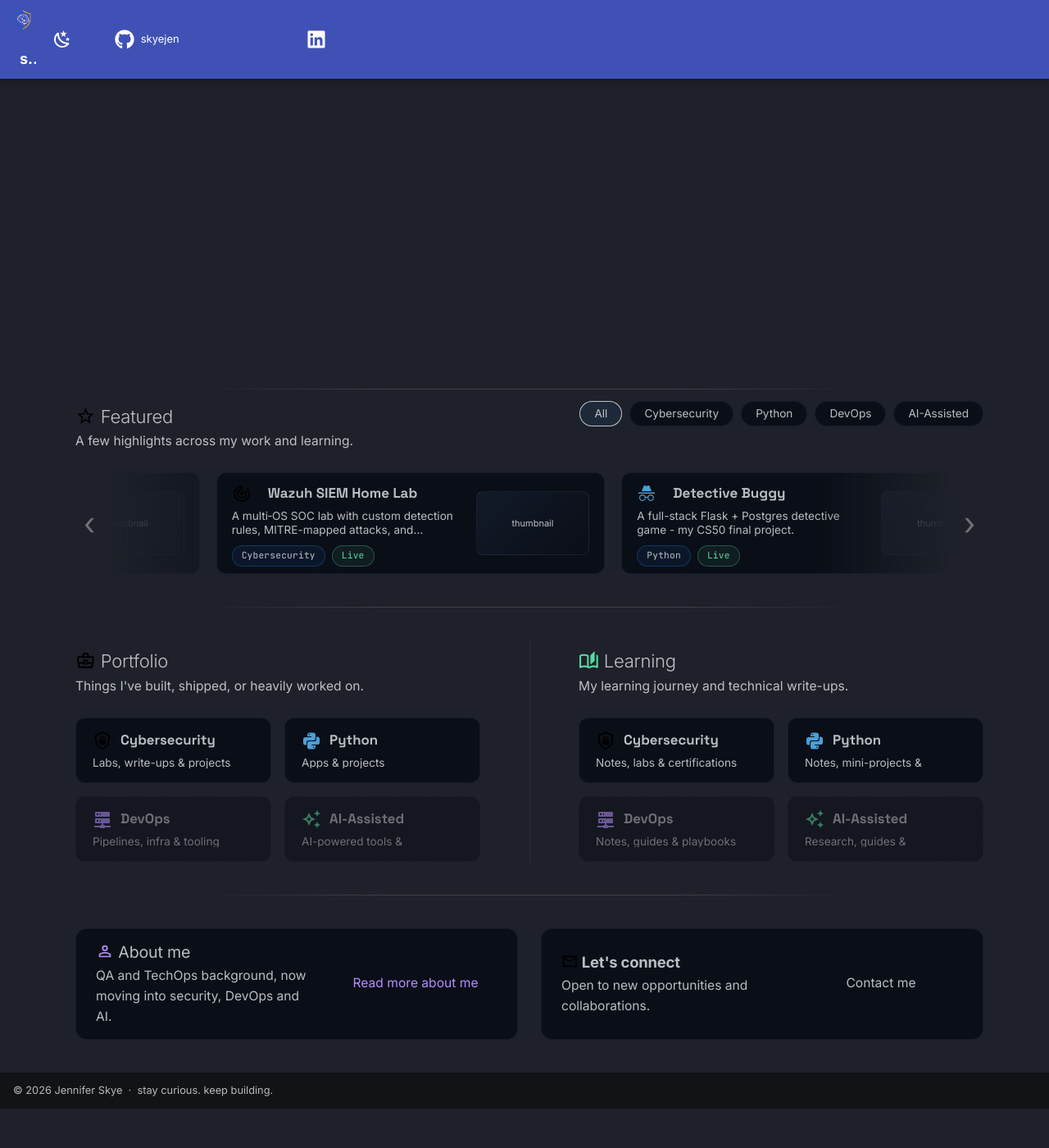
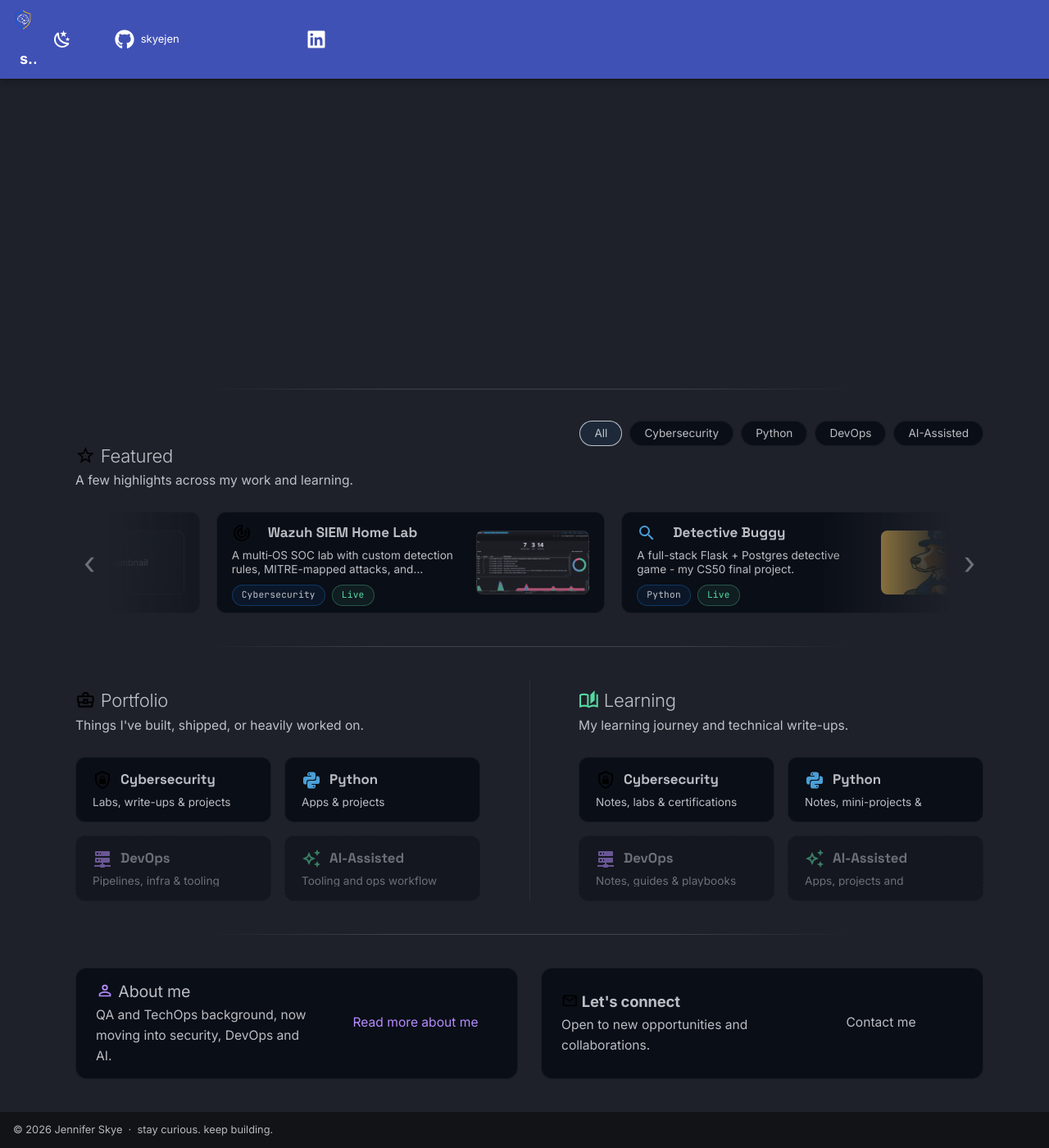
Before and after one commit to skyejen/skyejen.github.io, an MkDocs documentation site: the page built from docs/index.md, in a window 1280 px wide and 1400 px high, scrolled down 453 px. Shown: the whole window at 82% size. Built offline with MkDocs 1.6.1 and Material for MkDocs 9.7.7, drawn with Linux system fonts in a browser that asks for light colours; before the commit the page ends 1805 px from its top, so only the background shows below that.

Commit message:
feat: add glow for sections, minor edits across the landing and supporting pages

```diff
--- a/docs/index.md
+++ b/docs/index.md
@@ -55,17 +55,17 @@
 <a class="sj-feat-card" data-disc="cybersecurity" href="https://skyejen.github.io/cybersecurity/portfolio/home-labs/wazuh/" markdown="span">
 <span class="sj-card-icon">:material-radar:</span>
 <span class="sj-card-title">Wazuh SIEM Home Lab</span>
-<span class="sj-card-desc">A multi&#8209;OS SOC lab with custom detection rules, MITRE-mapped attacks, and dashboarding.</span>
+<span class="sj-card-desc">A multi&#8209;OS SOC lab with custom detection rules, MITRE-mapped attacks, and dashboards.</span>
 <span class="sj-tags"><span class="sj-tag">Cybersecurity</span><span class="sj-tag sj-tag--live">Live</span></span>
-<span class="sj-feat-thumb"></span>
+<span class="sj-feat-thumb" style="background-image:url(images/featured/wazuh.png)"></span>
 </a>
 
 <a class="sj-feat-card" data-disc="python" href="detective-buggy/" markdown="span">
-<span class="sj-card-icon">:material-incognito:</span>
+<span class="sj-card-icon">:material-magnify:</span>
 <span class="sj-card-title">Detective Buggy</span>
 <span class="sj-card-desc">A full-stack Flask + Postgres detective game - my CS50 final project.</span>
 <span class="sj-tags"><span class="sj-tag">Python</span><span class="sj-tag sj-tag--live">Live</span></span>
-<span class="sj-feat-thumb"></span>
+<span class="sj-feat-thumb" style="background-image:url(images/featured/detective-buggy.png)"></span>
 </a>
 
 <a class="sj-feat-card" data-disc="ai" href="built-with-ai/" markdown="span">
@@ -73,7 +73,7 @@
 <span class="sj-card-title">Portfolio Site Built with AI</span>
 <span class="sj-card-desc">This very site. Theme, layout and components, designed and built end to end while pairing with AI.</span>
 <span class="sj-tags"><span class="sj-tag">AI-Assisted</span><span class="sj-tag sj-tag--live">Live</span></span>
-<span class="sj-feat-thumb"></span>
+<span class="sj-feat-thumb" style="background-image:url(images/featured/portfolio-site.png)"></span>
 </a>
 
 <div class="sj-feat-card sj-card--soon" data-disc="devops" markdown="span">
@@ -121,7 +121,7 @@
 <div class="sj-hubcard sj-card--soon" data-disc="ai" markdown="span">
 <span class="sj-card-icon">:material-creation-outline:</span>
 <span class="sj-card-title">AI-Assisted</span>
-<span class="sj-card-desc">AI-powered tools &amp; experiments</span>
+<span class="sj-card-desc">Tooling and ops workflow optimisation</span>
 </div>
 
 </div>
@@ -155,7 +155,7 @@
 <div class="sj-hubcard sj-card--soon" data-disc="ai" markdown="span">
 <span class="sj-card-icon">:material-creation-outline:</span>
 <span class="sj-card-title">AI-Assisted</span>
-<span class="sj-card-desc">Research, guides &amp; experiments</span>
+<span class="sj-card-desc">Apps, projects and experiments</span>
 </div>
 
 </div>
--- a/docs/javascripts/local.js
+++ b/docs/javascripts/local.js
@@ -194,3 +194,25 @@
   else document.addEventListener("DOMContentLoaded", init);
   if (window.document$ && window.document$.subscribe) window.document$.subscribe(init);
 })();
+
+/* highlight the target section with a gold pulse when its hero CTA / toc link is clicked */
+(function () {
+  function bind(){
+    document.querySelectorAll('a[href="#portfolio"], a[href="#learning"]').forEach(function(a){
+      if (a.__sjFlash) return;
+      a.__sjFlash = true;
+      a.addEventListener("click", function(){
+        var el = document.getElementById(a.getAttribute("href").slice(1));
+        var hub = el && el.closest ? el.closest(".sj-hub") : null;
+        if (!hub) return;
+        hub.classList.remove("sj-flash");
+        void hub.offsetWidth;            // force reflow so a repeat click restarts the animation
+        hub.classList.add("sj-flash");
+        setTimeout(function(){ hub.classList.remove("sj-flash"); }, 4200);
+      });
+    });
+  }
+  if (document.readyState !== "loading") bind();
+  else document.addEventListener("DOMContentLoaded", bind);
+  if (window.document$ && window.document$.subscribe) window.document$.subscribe(bind);
+})();
--- a/docs/stylesheets/local.css
+++ b/docs/stylesheets/local.css
@@ -11,19 +11,20 @@
 }
 
 @media screen and (min-width: 76.25em) {
-  .md-sidebar--primary { display: none !important; }
-  .md-sidebar--secondary { display: none !important; }
-  .md-grid { max-width: none; }
-  .md-content { max-width: none; }
-  .md-content__inner { max-width: none !important; margin: 0 !important; padding: 0.2rem 80px 2rem 92px !important; }
+  /* full-width, no sidebars: landing page only (any page containing the hero) */
+  body:has(.sj-hero) .md-sidebar--primary { display: none !important; }
+  body:has(.sj-hero) .md-sidebar--secondary { display: none !important; }
+  body:has(.sj-hero) .md-grid { max-width: none; }
+  body:has(.sj-hero) .md-content { max-width: none; }
+  body:has(.sj-hero) .md-content__inner { max-width: none !important; margin: 0 !important; padding: 0.2rem 80px 2rem 92px !important; }
   .sj-hero-main .sj-lead-p { white-space: nowrap; }
 }
-.md-content h2 { font-size: 1.1rem; margin-top: 2.4rem; }
+body:has(.sj-hero) .md-content h2 { font-size: 1.1rem; margin-top: 2.4rem; }
 .sj-sechead { display: flex; justify-content: space-between; align-items: center; gap: 1rem; margin: 0.9rem 0 0.12rem; }
 .sj-sechead h2 { margin: 0; padding-bottom: 0; }
 .md-content__inner > .sj-section-sub { margin-bottom: 1.25rem; }
 /* kill the gold underline rules under headers on the landing */
-.md-content h2::after, .md-content h3::after, .md-content h4::after { display: none !important; content: none !important; }
+body:has(.sj-hero) .md-content h2::after, body:has(.sj-hero) .md-content h3::after, body:has(.sj-hero) .md-content h4::after { display: none !important; content: none !important; }
 .sj-section-sub { color: var(--sj-text-dim); font-size: 0.78rem; margin: 0 0 1.25rem; }
 
 /* twemoji sizing/baseline fix */
@@ -114,6 +115,8 @@
 .sj-feat-card > .sj-card-desc { grid-area: desc; font-size: 0.68rem; color: var(--sj-text-dim); line-height: 1.3; margin-top: 0.1rem; display: -webkit-box; -webkit-line-clamp: 2; -webkit-box-orient: vertical; overflow: hidden; min-height: 2.6em; }
 .sj-feat-card > .sj-feat-thumb { grid-area: thumb; align-self: center; height: 3.9rem; aspect-ratio: 16 / 9; border-radius: 8px; border: 1px solid var(--sj-tile-border); background: linear-gradient(135deg,#121a29,#0a0e16); position: relative; }
 .sj-feat-thumb::after { content: "thumbnail"; position: absolute; inset: 0; display: flex; align-items: center; justify-content: center; color: var(--sj-text-dim); font-size: 0.55rem; }
+.sj-feat-thumb[style*="url"] { background-size: cover !important; background-position: center; }
+.sj-feat-thumb[style*="url"]::after { display: none; }
 
 /* two separate tags */
 .sj-tags { grid-area: tags; display: flex; gap: 0.4rem; align-self: end; margin-top: 0.35rem; }
@@ -122,13 +125,30 @@
 .sj-tag--soon { color: var(--sj-gold); background: rgba(242,193,78,0.08); border-color: rgba(242,193,78,0.3); }
 
 /* ===== Hubs ===== */
-.sj-hubs { display: grid; grid-template-columns: 1fr 1fr; gap: 0; margin-top: 0; position: relative; }
-@media screen and (max-width: 55em){ .sj-hubs { grid-template-columns: 1fr; } }
-.sj-hubs > .sj-hub:first-child { padding-right: 3rem; }
-.sj-hubs > .sj-hub:last-child { padding-left: 3rem; }
+.sj-hubs { display: grid; grid-template-columns: 1fr 1fr; gap: 6rem; margin-top: 0; position: relative; }
+@media screen and (max-width: 55em){ .sj-hubs { grid-template-columns: 1fr; gap: 1.5rem; } }
 .sj-hubs::before { content: ""; position: absolute; top: 0; bottom: 0; left: 50%; width: 1px; background: var(--sj-tile-border); }
-@media screen and (max-width: 55em){ .sj-hubs > .sj-hub:first-child { padding-right: 0; } .sj-hubs > .sj-hub:last-child { padding-left: 0; } .sj-hubs::before { display: none; } }
-.sj-hub h2 { margin-top: 0.5rem; margin-bottom: 0.12rem; padding-bottom: 0; }
+@media screen and (max-width: 55em){ .sj-hubs::before { display: none; } }
+
+/* gold highlight pulse when a hero CTA / toc link points at a section */
+@keyframes sjFlash {
+  0%   { box-shadow: 0 0 0 0 rgba(242,193,78,0); }
+  25%  { box-shadow: 0 0 26px 4px rgba(242,193,78,0.40); }
+  50%  { box-shadow: 0 0 8px 1px rgba(242,193,78,0.08); }
+  75%  { box-shadow: 0 0 26px 4px rgba(242,193,78,0.40); }
+  100% { box-shadow: 0 0 0 0 rgba(242,193,78,0); }
+}
+.sj-hub { position: relative; }
+.sj-hub.sj-flash::after {
+  content: "";
+  position: absolute;
+  inset: -0.9rem;
+  border-radius: 16px;
+  pointer-events: none;
+  animation: sjFlash 4s ease-in-out;
+}
+@media (prefers-reduced-motion: reduce){ .sj-hub.sj-flash::after { animation: none; } }
+body:has(.sj-hero) .sj-hub h2 { margin-top: 0.5rem; margin-bottom: 0.12rem; padding-bottom: 0; }
 .sj-hubgrid { display: grid; grid-template-columns: 1fr 1fr; gap: 0.8rem; }
 .sj-hubgrid > p { display: contents; }
 .sj-hubcard { display: grid; grid-template-columns: auto 1fr; grid-template-areas: "icon title" "desc desc"; gap: 0.08rem 0.5rem; align-content: center; height: 4rem; background: var(--sj-tile); border: 1px solid var(--sj-tile-border); border-radius: 12px; padding: 0.55rem 1rem 0.85rem; color: var(--sj-text) !important; transition: border-color .15s ease; }
```
Also changed, not shown: docs/detective-buggy.md (+1 -1 lines), docs/images/featured/detective-buggy.png (added), docs/images/featured/portfolio-site.png (added), docs/images/featured/wazuh.png (added).
